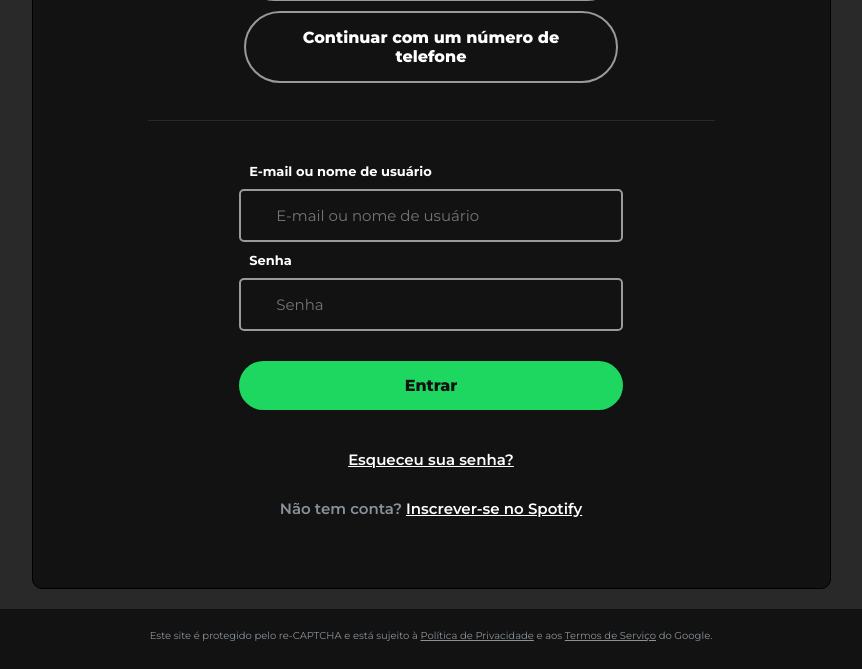
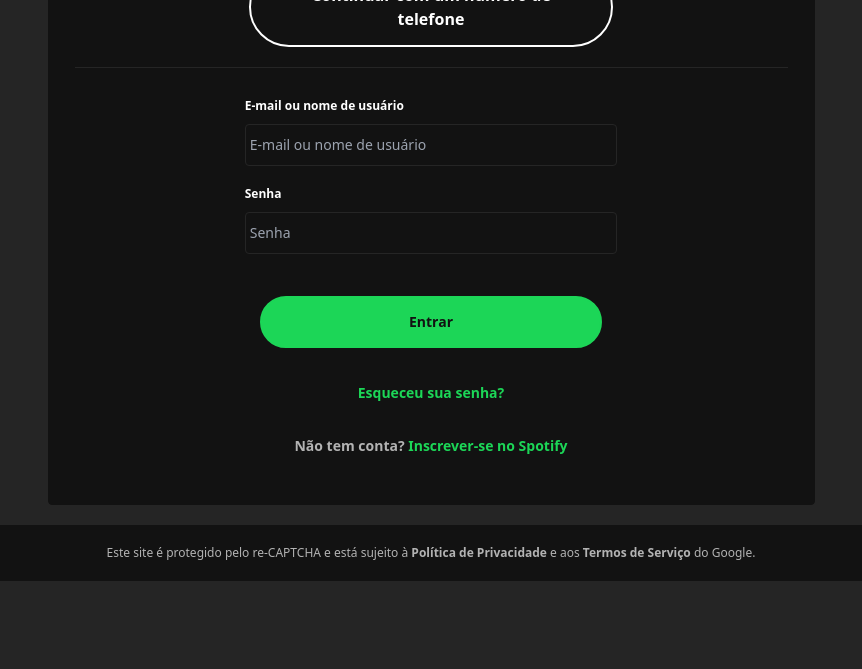
Before and after one commit to valdoskir/trybe-exercicios, a website: page 01-spotify-page/login/src/index.html in a window 1280 px wide. Shown: the part 390-1059 px from the top of the page, without its empty margins (209-1071 px from the left). After the commit the page ends 971 px from the top, so only its background shows below. Drawn offline with nearby package versions, Linux system fonts and the light colour scheme.

Commit message:
Transformando CSS3 em Tailwindcss

```diff
--- /dev/null
+++ b/01-spotify-page/login/postcss.config.js
@@ -0,0 +1,6 @@
+module.exports = {
+  plugins: {
+    tailwindcss: {},
+    autoprefixer: {},
+  },
+}
--- a/01-spotify-page/login/index-rafa.html
+++ b/01-spotify-page/login/src/index.html
@@ -6,7 +6,8 @@
   <meta name="viewport" content="width=device-width, initial-scale=1.0">
   <link rel="stylesheet" href="https://cdn.jsdelivr.net/npm/bootstrap-icons@1.11.0/font/bootstrap-icons.css">
   <title>Login - Spotify</title>
-  <link rel="stylesheet" href="style-rafa.css">
+  <!-- <link rel="stylesheet" href="style.css"> -->
+  <link href="./output.css" rel="stylesheet">
   <link rel="preconnect" href="https://fonts.googleapis.com">
   <link rel="preconnect" href="https://fonts.gstatic.com" crossorigin>
   <link href="https://fonts.googleapis.com/css2?family=Montserrat:ital,wght@0,100..900;1,100..900&display=swap"
--- /dev/null
+++ b/01-spotify-page/login/src/input.css
@@ -0,0 +1,77 @@
+@tailwind base;
+@tailwind components;
+@tailwind utilities;
+
+body {
+   @apply bg-spotify-gray flex flex-col min-h-screen text-white;
+}
+
+section {
+    @apply flex-1 bg-spotify-black w-[767px] my-5	mx-auto border border-solid border-spotify-black rounded px-2.5	py-4 text-center;
+}
+
+.logo-spotify, section h1 {
+    @apply text-3xl;
+}
+
+.social-buttons {
+    @apply flex flex-col w-1/2 m-auto mt-10;
+}
+
+button {
+    @apply bg-spotify-black text-white border-2	border-solid rounded-full border-white py-3.5 px-9 m-1 flex font-extrabold text-xs text-base;
+}
+
+.social-buttons button:hover {
+    @apply hover:bg-spotify-green;
+}
+
+.social-buttons button span {
+    @apply m-auto;
+}
+
+.social-buttons button i {
+    @apply text-xl
+}
+
+hr {
+   @apply m-4 border-0 border-t border-solid border-spotify-gray;
+}
+
+#formulario {
+    @apply flex flex-col w-1/2 m-auto mt-5;
+}
+
+label {
+    @apply text-left text-xs my-2.5 mx-0 font-bold;
+}
+
+input {
+    @apply py-2.5 px-1 mb-2.5 rounded bg-spotify-black border border-solid border-spotify-gray text-sm text-white;
+
+}
+
+.enter-button {
+
+    @apply bg-spotify-green text-spotify-black font-extrabold text-sm py-3.5 px-9 rounded-full border-2 border-solid border-spotify-green my-8 mx-auto w-11/12 block;
+}
+
+.enter-button:hover {
+    @apply hover:bg-spotify-black text-white;
+}
+
+section a {
+    @apply text-sm text-spotify-green font-bold box-border;
+}
+
+#no-account {
+    @apply my-8 text-spotify-gray-light font-bold text-sm;
+}
+
+footer a {
+    @apply text-spotify-gray-light font-bold;
+}
+
+footer {
+    @apply bg-spotify-black text-xs text-spotify-gray-light flex justify-center items-center p-5;
+}
--- /dev/null
+++ b/01-spotify-page/login/tailwind.config.js
@@ -0,0 +1,18 @@
+/** @type {import('tailwindcss').Config} */
+module.exports = {
+  content: [
+    "./src/**/*.html",
+    "./src/**/*.js",
+  ],
+  theme: { extend: {
+          colors: {
+        'regal-blue': '#243c5a',
+        'spotify-gray': '#252525',
+        'spotify-black': '#121212',
+        'spotify-green': '#1CD657',
+        'spotify-gray-light': '#B3B3B3',
+      },
+  }
+},
+  plugins: [],
+}
```
Also changed, not shown: 01-spotify-page/login/package.json (added, +7 -0 lines), 01-spotify-page/login/src/output.css (added), 01-spotify-page/login/src/style.css (renamed from 01-spotify-page/login/style-rafa.css), 1 other file.
